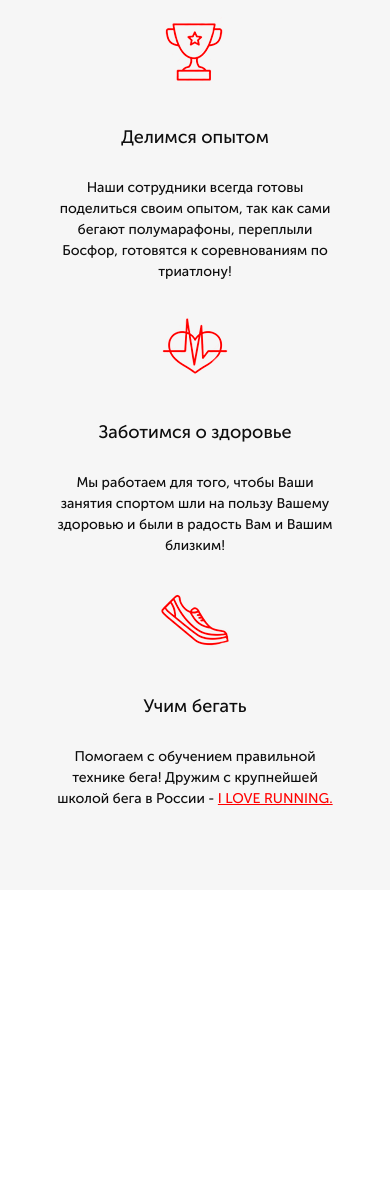
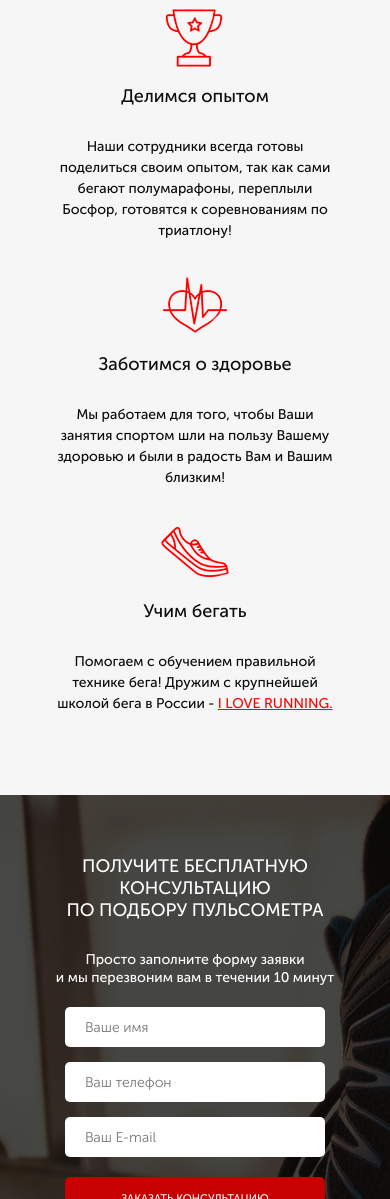
Before and after one commit to Daria-Artiomenko/Run-Smart, a plain HTML site: page src/index.html in a window 390 px wide. Shown: the part 801-2000 px from the top of the page. Before the commit the page ends 1691 px from the top, so only its background shows below. Drawn offline with Linux system fonts and the light colour scheme.

Commit message:
Form - third screen and adaptive version

```diff
--- a/src/index.html
+++ b/src/index.html
@@ -51,9 +51,9 @@
 
         </div>
     </div>
-    <section class="advantages">
+    <div class="advantages">
         <div class="container">
-            <h2 class="advantages__header">НАШИ ПРЕИМУЩЕСТВА</h2>
+            <h2 class="title">НАШИ ПРЕИМУЩЕСТВА</h2>
             <div class="advantages__blocks">
                 <div class="advantages__block">
                     <img src="icons/cup_advantages.png" alt="cup">
@@ -72,7 +72,25 @@
                 </div>
             </div>
         </div>
-    </section>
+    </div>
+    <div class="consultation">
+        <div class="container">
+            <h2 class="title title_left">
+                Получите бесплатную консультацию<br>по подбору пульсометра
+            </h2>
+            <div class="consultation__descr">
+                Просто заполните форму заявки<br>и мы перезвоним вам в течении 10 минут
+            </div>
+            <form class="feed-form" action="#">
+                <input name="name" required placeholder="Ваше имя" type="text">
+                <input name="phone" required placeholder="Ваш телефон" type="number">
+                <input name="email" required placeholder="Ваш E-mail" type="email">
 
+                <button class="button button_submit">заказать консультацию</button>
+            </form>
+        </div>
+    </div>
+
+    <script src="js/script.js"></script>
 </body>
 </html>
--- a/src/sass/base/_media.scss
+++ b/src/sass/base/_media.scss
@@ -13,11 +13,14 @@
         &__icons {
             margin-top: 40px;
         }
-    .button_main {
-        margin-top: 40px;
+    .button {
+        &_main {
+            margin-top: 40px;
+        }
     }
+
     .header {
-        margin: 0 16px 0 16px;
+        margin: 0 16px;
     }
         &__link {
             margin-top: 12px;
@@ -28,6 +31,12 @@
         &__blocks {
             gap: 30px;
         }
+    }
+    .consultation {
+        padding: 80px 16px 72px 16px;
+    }
+    .button_submit {
+        width: 300px;
     }
 }
 
@@ -60,11 +69,30 @@
             height: 50px;
             font-size: 14px;
         }
+        &_submit {
+            width: 300px;
+        }
     }
     .advantages {
         &__blocks {
             flex-direction: column;
             align-items: center;
+        }
+    }
+    .consultation {
+        min-height: 650px;
+        padding: 60px 16px 60px 16px;
+        &__descr {
+            margin-top: 30px;
+        }
+        .feed-form {
+            margin-top: 26px;
+        }
+    }
+    .title {
+        &_left {
+            font-size: 28px;
+            line-height: 36px;
         }
     }
 }
@@ -75,16 +103,15 @@
         &__official {
             display: none;
         }
-        &__logo {
-
-        }
     }
     .promo {
         &__header {
-            font-size: 32px;
+            font-size: 24px;
+            text-align: center;
         }
         &__subheader {
-            font-size: 18px;
+            font-size: 14px;
+            text-align: center;
         }
         &__wrapper {
             padding-left: 16px;
@@ -97,6 +124,9 @@
         &__icon {
             width: 90px;
             font-size: 11px;
+            img {
+                width: 35px;
+            }
         }
         .button {
             &_main {
@@ -112,8 +142,37 @@
         }
     }
     .advantages {
-        &__header {
+        &__blocks {
+            margin-top: 50px;
+        }
+        &__subheader {
+            margin-top: 10px;
+        }
+        .title {
             font-size: 24px;
         }
     }
+    .consultation {
+        .feed-form {
+            width: 260px;
+            margin: 20px auto;
+            input {
+                height: 40px;
+            }
+        }
+        &__descr {
+            font-size: 14px;
+            line-height: 18px;
+            text-align: center;
+        }
+        .title_left {
+            font-size: 18px;
+            line-height: 22px;
+            text-align: center;
+        }
+    }
+    .button_submit {
+        width: 260px;
+        height: 45px;
+    }
 }
--- a/src/sass/blocks/_advantages.scss
+++ b/src/sass/blocks/_advantages.scss
@@ -2,12 +2,6 @@
     min-height: 470px;
     padding: 68px 0 81px 0;
     background-color: #f6f6f6;
-    &__header {
-        text-align: center;
-        font-size: 30px;
-        color: #0d0d0d;
-        font-weight: 400;
-    }
     &__blocks {
         margin-top: 64px;
         display: flex;
--- a/src/sass/blocks/_buttons.scss
+++ b/src/sass/blocks/_buttons.scss
@@ -15,4 +15,9 @@
         height: 50px;
         font-size: 16px;
     }
+    &_submit {
+        width: 100%;
+        height: 55px;
+        font-size: 16px;
+    }
 }
--- /dev/null
+++ b/src/sass/blocks/_consultation.scss
@@ -0,0 +1,11 @@
+.consultation {
+    min-height: 680px;
+    padding: 100px 0 92px 0;
+    background: url('../img/bg_3.jpg') center (center/cover) no-repeat;
+    &__descr {
+        color: #ffffff;
+        font-weight: 400;
+        font-size: 20px;
+        margin-top: 80px;
+    }
+}
--- /dev/null
+++ b/src/sass/blocks/_forms.scss
@@ -0,0 +1,20 @@
+.feed-form {
+    margin-top: 36px;
+    display: flex;
+    flex-direction: column;
+    width: 300px;
+    input {
+        height: 50px;
+        border-radius: 5px;
+        background-color: #ffffff;
+        margin-bottom: 15px;
+        border: none;
+        padding: 0 20px;
+        color: #4b4b4b;
+        font-size: 14px;
+        font-weight: 300;
+        &:nth-child(3) {
+            margin-bottom: 20px;
+        }
+    }
+}
--- /dev/null
+++ b/src/sass/blocks/_titles.scss
@@ -0,0 +1,12 @@
+.title {
+    text-align: center;
+    font-size: 30px;
+    color: #0d0d0d;
+    font-weight: 400;
+    text-transform: uppercase;
+    &_left {
+        color: #ffffff;
+        font-size: 36px;
+        text-align: left;
+    }
+}
--- a/src/sass/style.scss
+++ b/src/sass/style.scss
@@ -13,4 +13,8 @@
 @import 'blocks/header';
 @import 'blocks/buttons';
 @import 'blocks/advantages';
-@import 'base/media'
+@import 'blocks/consultation';
+@import 'blocks/titles';
+@import 'blocks/forms';
+
+@import 'base/media';
```
Also changed, not shown: src/css/style.min.css, src/js/index.js (deleted), src/js/script.js (added), 1 other file.
